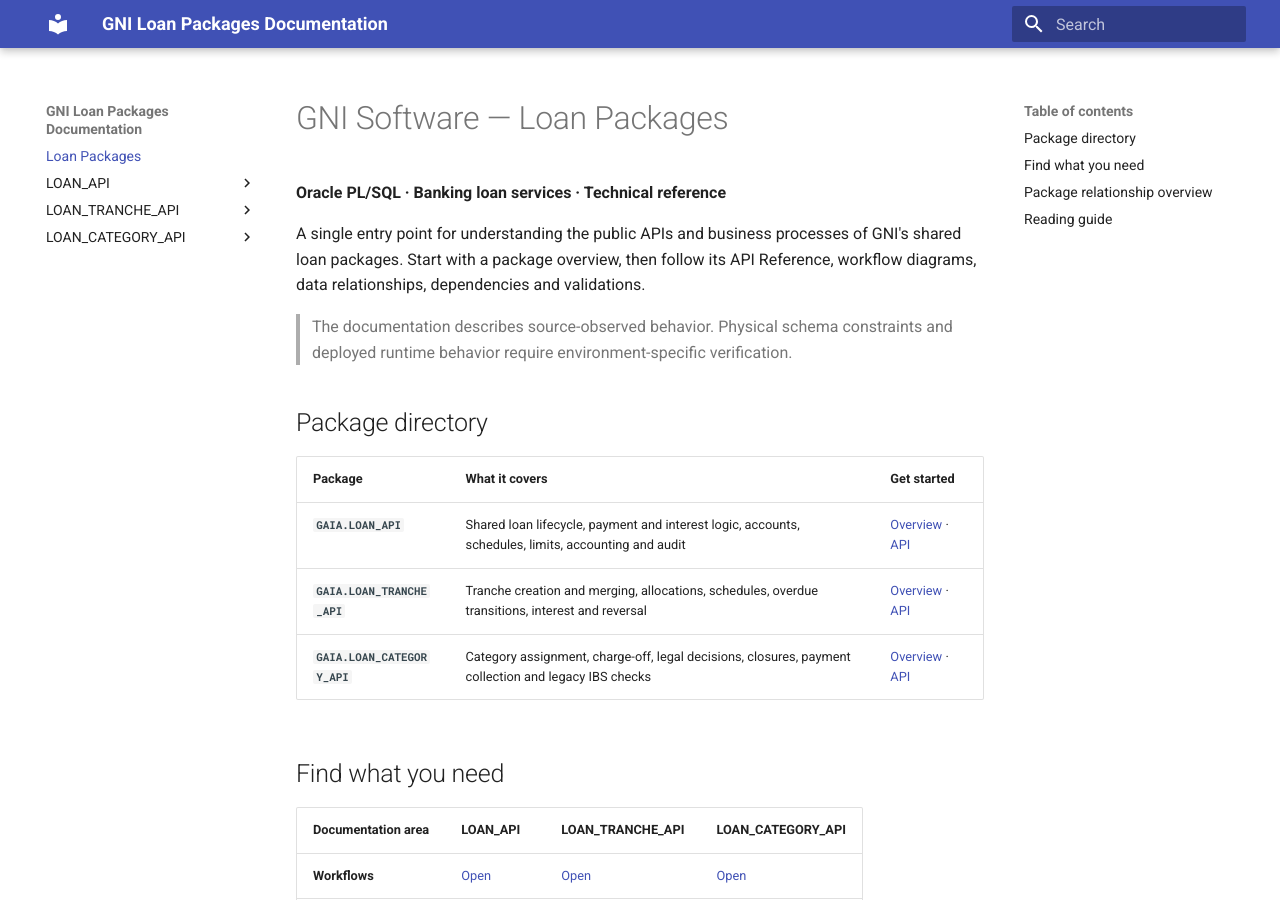
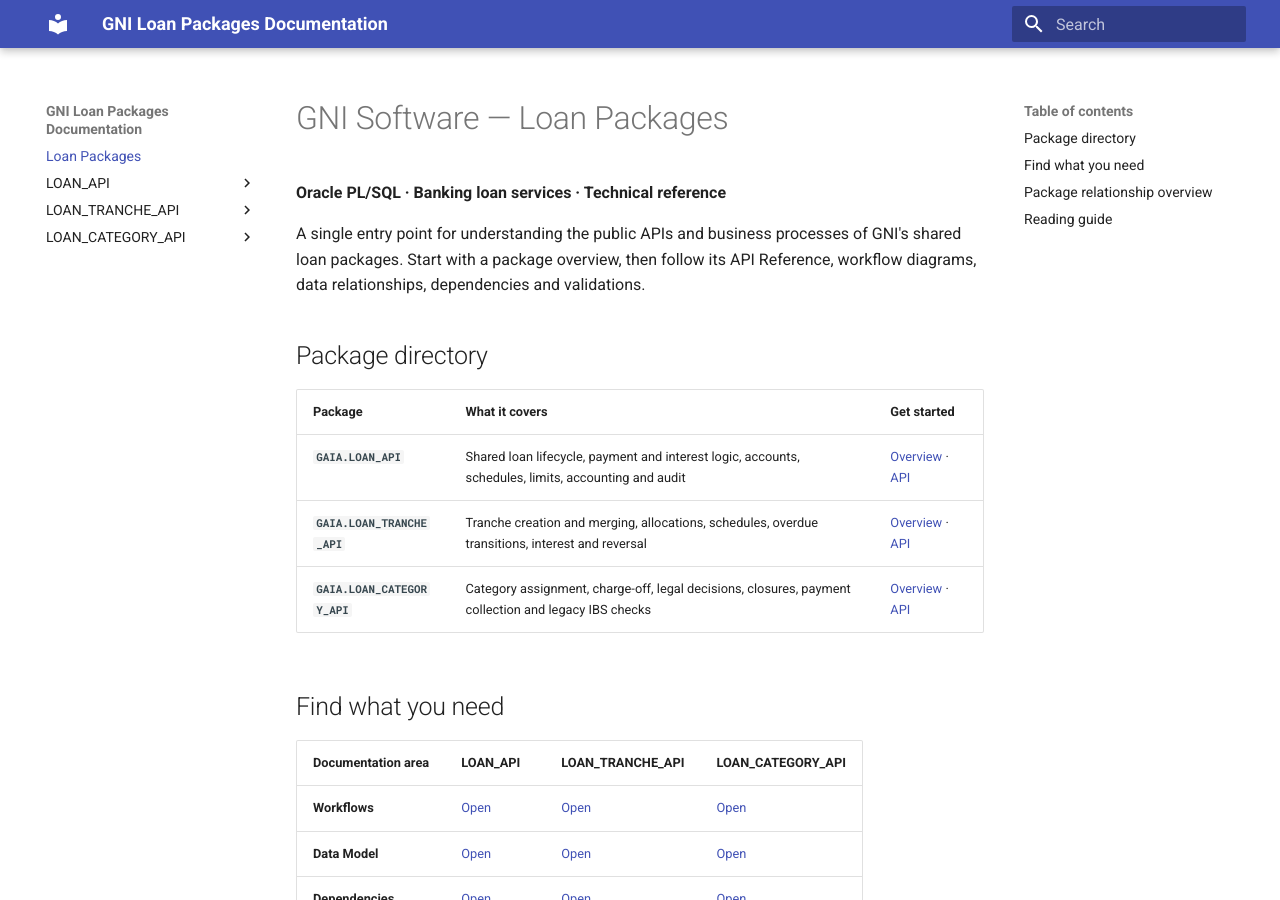
Before and after one commit to SadayCb/gni-documentation-poc8.0, an MkDocs documentation site: the page built from docs/index.md, in a window 1280 px wide and 900 px high. Built offline with MkDocs 1.6.1 and Material for MkDocs 9.7.7, drawn with Linux system fonts in a browser that asks for light colours.

Commit message:
Update index.md

```diff
--- a/docs/index.md
+++ b/docs/index.md
@@ -3,8 +3,6 @@
 **Oracle PL/SQL · Banking loan services · Technical reference**
 
 A single entry point for understanding the public APIs and business processes of GNI's shared loan packages. Start with a package overview, then follow its API Reference, workflow diagrams, data relationships, dependencies and validations.
-
-> The documentation describes source-observed behavior. Physical schema constraints and deployed runtime behavior require environment-specific verification.
 
 ## Package directory
 
```
